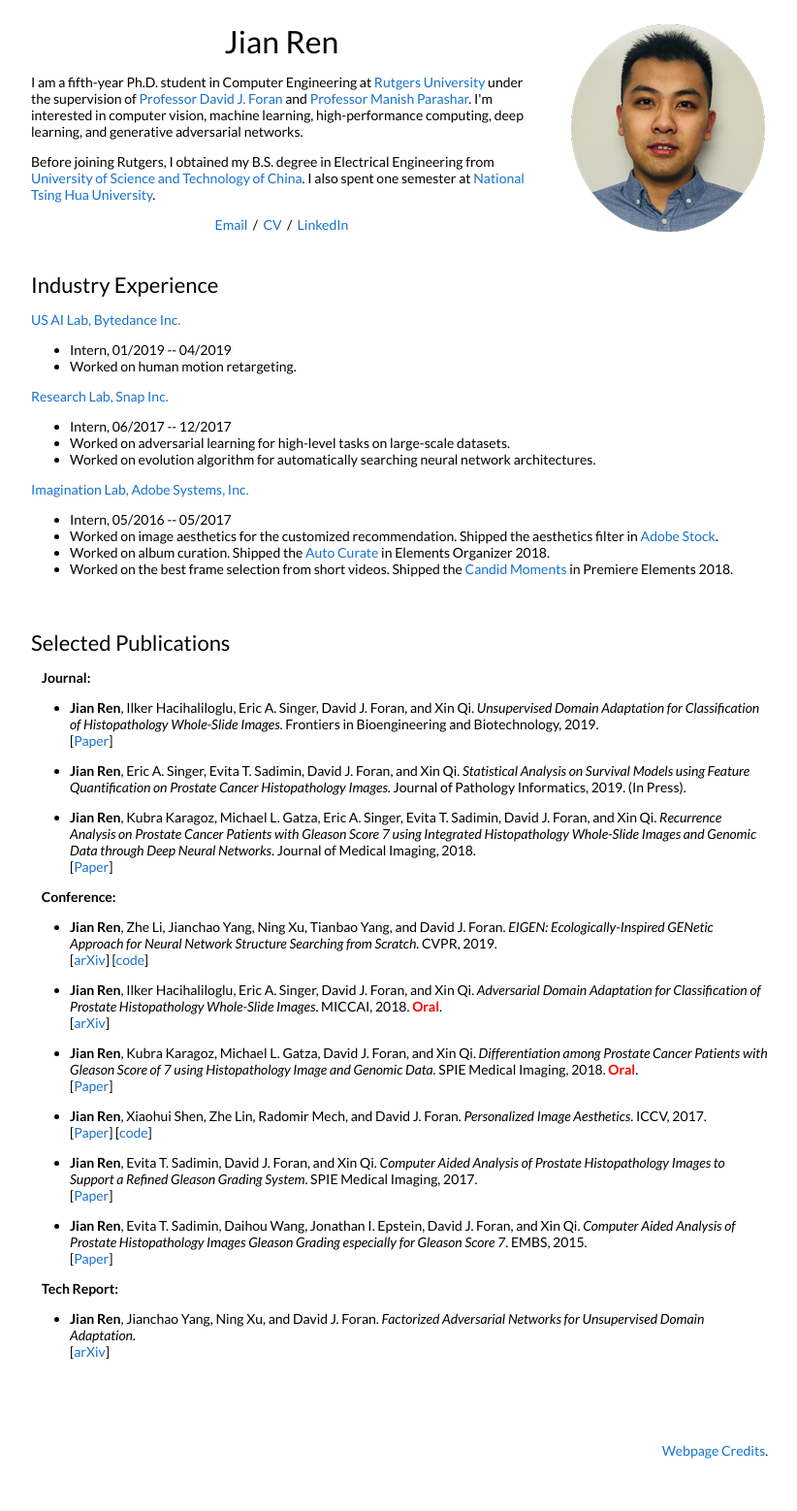
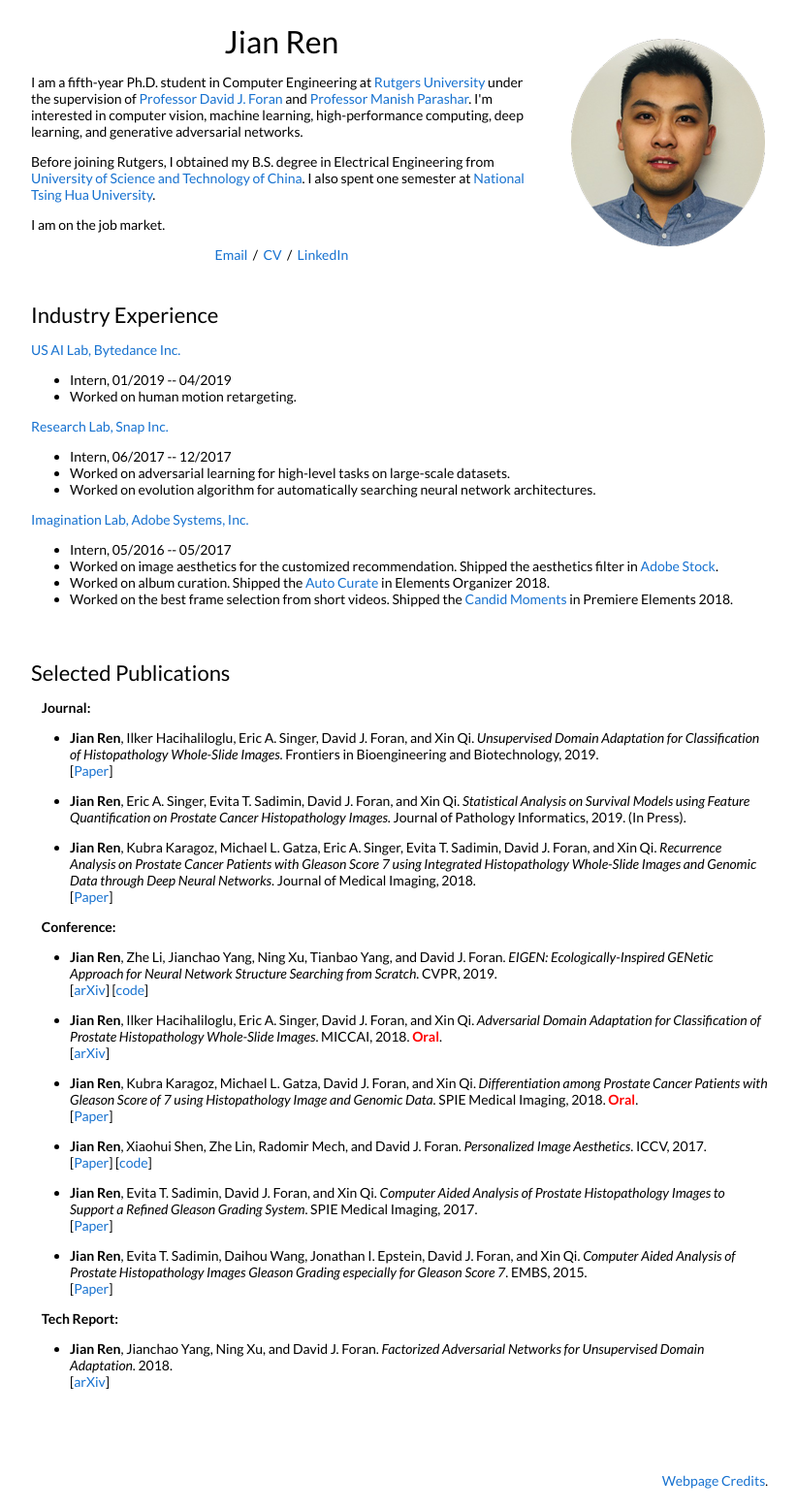
Before and after one commit to alanspike/alanspike.github.io, a plain HTML site: page index.html in a window 1280 px wide. Shown: the part 5-1563 px from the top of the page at 97% size, without its empty margins (228-1050 px from the left). Before the commit the page ends 1537 px from the top, so only its background shows below. Drawn offline with Linux system fonts and the light colour scheme.

Commit message:
update readme

```diff
--- a/index.html
+++ b/index.html
@@ -84,6 +84,9 @@
         Before joining Rutgers, I obtained my B.S. degree in Electrical Engineering from <a href="http://en.ustc.edu.cn/">University of Science and Technology of China</a>. I also spent one semester at <a href="http://nthu-en.web.nthu.edu.tw/bin/home.php/">National Tsing Hua University</a>.
         </p>
 
+        <p>
+          I am on the job market.
+        </p>
               <p align=center>
                 <a href="mailto:renjianustc@gmail.com">Email</a> &nbsp/&nbsp
                 <a href="data/CV.pdf">CV</a> &nbsp/&nbsp
@@ -222,7 +225,7 @@
 
           <ul>
             <li>
-            <b>Jian Ren</b>, Jianchao Yang, Ning Xu, and David J. Foran. <i>Factorized Adversarial Networks for Unsupervised Domain Adaptation</i>.
+            <b>Jian Ren</b>, Jianchao Yang, Ning Xu, and David J. Foran. <i>Factorized Adversarial Networks for Unsupervised Domain Adaptation</i>. 2018.
             </li>
             [<a href="https://arxiv.org/abs/1806.01376">arXiv</a>]
           </ul>
```
